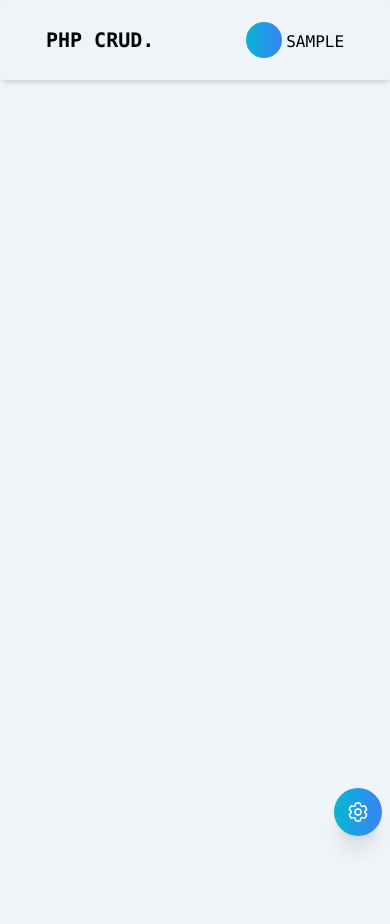
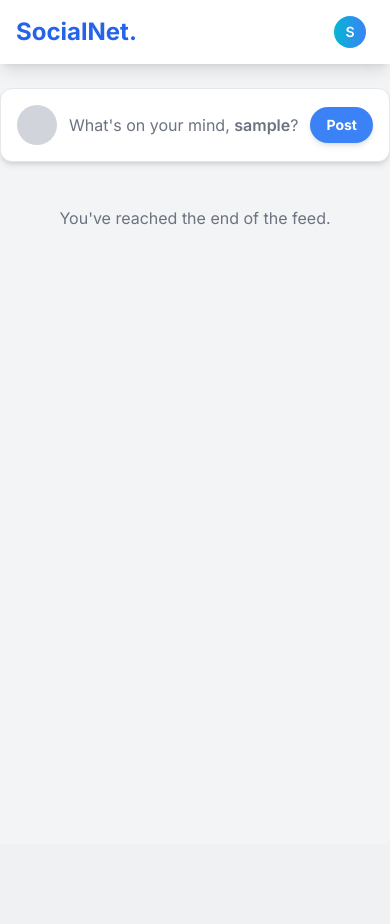
Before and after one commit to adityakurnias/PHP-CRUD, a PHP site: page /page/index.php in a window 390 px wide. After the commit the page ends 225 px from the top, so only its background shows below. Run offline with PHP 8.4, Linux system fonts and the light colour scheme; the visitor is signed in with stand-in values (Sample User, id 1); data that the repository does not hold is empty; some libraries are stand-ins or nearby versions.

Commit message:
change the style completly

```diff
--- a/index.php
+++ b/index.php
@@ -1,5 +1,5 @@
 <?php
-include("../konek.php");
+include("./konek.php");
 session_start();
 if (!isset($_SESSION['email']) && !isset($_SESSION['username'])) {
   header("location: ./action/login.php");
--- a/konek.php
+++ b/konek.php
@@ -1,7 +1,7 @@
 <?php
     $host = "localhost";
     $user = "root";
-    $pass = "";
+    $pass = "root";
     $db = "sosialnet";
 
 
--- a/page/index.php
+++ b/page/index.php
@@ -4,12 +4,9 @@ session_start();
 if (!isset($_SESSION['email']) && !isset($_SESSION['username'])) {
   header("location: ../action/login.php");
 }
+
 $query = "SELECT * FROM post ORDER BY datetime DESC";
 $sql = mysqli_query($konek, $query);
-
-$querya = "SELECT * FROM `users` ";
-$sqla = mysqli_query($konek, $querya);
-$hasil = mysqli_fetch_assoc($sqla);
 ?>
 <!DOCTYPE html>
 <html lang="en">
@@ -17,90 +14,107 @@ $hasil = mysqli_fetch_assoc($sqla);
 <head>
   <meta charset="UTF-8">
   <meta name="viewport" content="width=device-width, initial-scale=1.0">
-  <title>Home</title>
+  <title>Home - SocioPHP</title>
   <script src="https://cdn.tailwindcss.com"></script>
+  <link href="https://fonts.googleapis.com/css2?family=Inter:wght@400;600;700&display=swap" rel="stylesheet">
+  <style>
+    body {
+      font-family: 'Inter', sans-serif;
+    }
+  </style>
 </head>
 
-<body class="font-mono overflow-x-hidden h-screen bg-slate-100 box-border">
-  <nav class="sticky top-0 w-screen h-20 bg-slate-200/10 shadow-md flex flex-col justify-center z-10 backdrop-blur">
-    <div class="flex items-center justify-around border-b-[0.1  `px] border-slate-50">
-      <h1 class="font-bold text-xl">PHP CRUD.</h1>
-      <a href="account.php" class="flex items-center gap-1">
-        <div class="w-9 h-9 rounded-full bg-gradient-to-r from-cyan-500 to-blue-500"></div>
-        <div class="text-md pt-1"><?= strtoupper($_SESSION['username']); ?></div>
-      </a>
+<body class="bg-gray-100 min-h-screen">
+
+  <nav class="sticky top-0 w-full h-16 bg-white shadow-lg flex items-center justify-center z-10">
+    <div class="w-full max-w-4xl flex items-center justify-between px-4 sm:px-6 lg:px-8">
+      <h1 class="font-bold text-2xl text-blue-600">SocialNet.</h1>
+      <div class="flex items-center space-x-4">
+        <a href="account.php" class="flex items-center gap-2 p-2 rounded-full hover:bg-gray-100 transition duration-150">
+          <div class="w-8 h-8 rounded-full bg-gradient-to-r from-cyan-500 to-blue-500 flex items-center justify-center text-white font-semibold text-sm">
+            <?= strtoupper(substr($_SESSION['username'], 0, 1)); ?>
+          </div>
+          <div class="text-md font-semibold text-gray-700 hidden sm:block"><?= $_SESSION['username']; ?></div>
+        </a>
+        </div>
     </div>
   </nav>
 
-  <div class="mx-auto h-screen flex justify-center">
-    <div class="flex flex-col ">
-      <!-- main feed -->
+  <div class="flex justify-center py-6">
+    <div class="w-full max-w-xl space-y-5">
+
+      <div class="bg-white p-4 rounded-xl shadow-md border border-gray-200">
+        <div class="flex items-center">
+          <div class="w-10 h-10 rounded-full bg-gray-300"></div> <p class="ml-3 text-gray-500">What's on your mind, <span class="font-semibold"><?= $_SESSION['username']; ?></span>?</p>
+          <a href="../action/forum.php" class="ml-auto bg-blue-500 hover:bg-blue-600 text-white font-bold py-2 px-4 rounded-full text-sm transition duration-300 shadow-md">
+            Post
+          </a>
+        </div>
+      </div>
+
       <?php
       while ($result = mysqli_fetch_assoc($sql)) {
       ?>
-        <div class="items-center p-2">
-          <div class="border p-4 rounded-xl h-auto min-w-96 max-w-2xl flex flex-col ">
-            <div class="flex justify-between">
-              <div class="flex items-center">
-                <img class="h-11 w-11 rounded-full" src="../img/guest.png" />
-                <div class="ml-1.5 text-sm leading-tight">
-                  <span class="text-black font-bold block "><?= strtoupper($result['uid']) ?></span>
-                  <span class="text-gray-500 font-normal block"></span>
-                </div>
-              </div>
-              <!-- edit -->
-              <a href="../action/forum.php?ubah=<?= $result['id']; ?>" class="">🖊</a></span>
-            </div>
-            <div class="text-wrap break-words">
-              <p class="text-black block text-xl leading-snug mt-3 break-all"><?= $result['content']; ?></p>
-            </div>
-            <p class="text-gray-500 text-base py-1 my-0.5"><?= $result['datetime']; ?></p>
-            <div class="border-gray-200 border border-b-0 my-1"></div>
-            <div class="text-gray-500 flex mt-3">
-              <div class="flex items-center mr-6">
-                <a href="../action/process.php?laiks=<?= $result['id']; ?>"><img class="w-[25px] hover:w-7 duration-100" src="../img/heart.png"></a>
-                <span class="ml-3"><?= $result['laiks']; ?></span>
-              </div>
-              <div class="flex items-center ">
-                <a class="w-6" href="https://youtu.be/uHgt8giw1LY?si=7wkOaRBMxjqtJN1S" target="_blank"><img src="../img/comment.png" alt=""></a>
-                <span class="ml-8">
-                  <!-- delete -->
-                  <a href="../action/process.php?hapus=<?= $result['id']; ?>" name="hapus" onclick="return confirm('Hapus?')"><img class="w-4 hover:w-5 duration-100" src="../img/trash-bin.png"></a></span>
+        <div class="bg-white rounded-xl shadow-lg border border-gray-200 overflow-hidden">
+
+          <div class="flex justify-between items-center p-4 pb-3 border-b border-gray-100">
+            <div class="flex items-center">
+              <img class="h-10 w-10 rounded-full object-cover" src="../img/guest.png" alt="Profile Picture" />
+              <div class="ml-3 text-sm leading-snug">
+                <span class="text-gray-800 font-bold block"><?= strtoupper($result['uid']) ?></span>
+                <span class="text-gray-500 text-xs"><?= $result['datetime']; ?></span>
               </div>
             </div>
+
+            <div class="flex space-x-3 text-gray-400">
+              <a href="../action/forum.php?ubah=<?= $result['id']; ?>" class="hover:text-blue-500 transition duration-150" title="Edit Post">
+                <svg xmlns="http://www.w3.org/2000/svg" fill="none" viewBox="0 0 24 24" stroke-width="1.5" stroke="currentColor" class="w-5 h-5">
+                  <path stroke-linecap="round" stroke-linejoin="round" d="M16.862 4.487l1.687-1.688a1.875 1.875 0 112.652 2.652L6.832 19.82a4.5 4.5 0 01-1.897 1.13l-2.685.8.8-2.685a4.5 4.5 0 011.13-1.897L16.863 4.487zm0 0L19.5 7.125" />
+                </svg>
+              </a>
+              <a href="../action/process.php?hapus=<?= $result['id']; ?>" name="hapus" onclick="return confirm('Are you sure you want to delete this post?')" class="hover:text-red-500 transition duration-150" title="Delete Post">
+                <svg xmlns="http://www.w3.org/2000/svg" fill="none" viewBox="0 0 24 24" stroke-width="1.5" stroke="currentColor" class="w-5 h-5">
+                  <path stroke-linecap="round" stroke-linejoin="round" d="M14.74 9l-.346 9m-4.788 0L9.26 9m9.968-3.21c.342.052.682.107 1.022.166m-1.022-.165L18.16 19.673a2.25 2.25 0 01-2.244 2.077H8.084a2.25 2.25 0 01-2.244-2.077L4.56 6.496m18.157 0c-.39-.148-1.57-.45-3.007-.45H8.783c-1.437 0-2.617.302-3.007.45L3 6.496l.75-2.25a.75.75 0 01.75-.562h15c.313 0 .584.218.723.515l.385.77A.75.75 0 0121 4.5h-.75" />
+                </svg>
+              </a>
+            </div>
+          </div>
+
+          <div class="py-4 px-4">
+            <p class="text-gray-800 text-base whitespace-pre-wrap leading-relaxed">
+              <?= htmlspecialchars($result['content']); ?>
+            </p>
+          </div>
+
+          <div class="px-4 py-2 text-sm text-gray-500 font-medium border-t border-gray-100">
+            <span><?= $result['laiks']; ?> Likes</span>
+          </div>
+
+          <div class="flex border-t border-gray-100 divide-x divide-gray-100">
+
+            <a href="../action/process.php?laiks=<?= $result['id']; ?>" class="flex-1 flex items-center justify-center py-2 text-gray-600 hover:bg-gray-50 transition duration-150 group">
+              <img class="w-5 h-5 mr-2 group-hover:opacity-80" src="../img/heart.png" alt="Like">
+              <span class="font-semibold text-sm">Like</span>
+            </a>
+
+            <a href="https://youtu.be/uHgt8giw1LY?si=7wkOaRBMxjqtJN1S" target="_blank" class="flex-1 flex items-center justify-center py-2 text-gray-600 hover:bg-gray-50 transition duration-150 group">
+              <img class="w-5 h-5 mr-2 group-hover:opacity-80" src="../img/comment.png" alt="Comment">
+              <span class="font-semibold text-sm">Comment</span>
+            </a>
+
           </div>
         </div>
       <?php
       }
       ?>
-    </div>
 
-    <div class="group fixed bottom-0 right-0 p-2  flex items-end justify-end w-24 h-24 ">
-      <!-- main -->
-      <div class="text-white shadow-xl flex items-center justify-center p-3 rounded-full bg-gradient-to-r from-cyan-500 to-blue-500 z-50 absolute  ">
-        <svg xmlns="http://www.w3.org/2000/svg" fill="none" viewBox="0 0 24 24" stroke-width="1.5" stroke="currentColor" class="w-6 h-6 group-hover:rotate-90 transition-all duration-[0.6s]">
-          <path stroke-linecap="round" stroke-linejoin="round" d="M9.594 3.94c.09-.542.56-.94 1.11-.94h2.593c.55 0 1.02.398 1.11.94l.213 1.281c.063.374.313.686.645.87.074.04.147.083.22.127.324.196.72.257 1.075.124l1.217-.456a1.125 1.125 0 011.37.49l1.296 2.247a1.125 1.125 0 01-.26 1.431l-1.003.827c-.293.24-.438.613-.431.992a6.759 6.759 0 010 .255c-.007.378.138.75.43.99l1.005.828c.424.35.534.954.26 1.43l-1.298 2.247a1.125 1.125 0 01-1.369.491l-1.217-.456c-.355-.133-.75-.072-1.076.124a6.57 6.57 0 01-.22.128c-.331.183-.581.495-.644.869l-.213 1.28c-.09.543-.56.941-1.11.941h-2.594c-.55 0-1.02-.398-1.11-.94l-.213-1.281c-.062-.374-.312-.686-.644-.87a6.52 6.52 0 01-.22-.127c-.325-.196-.72-.257-1.076-.124l-1.217.456a1.125 1.125 0 01-1.369-.49l-1.297-2.247a1.125 1.125 0 01.26-1.431l1.004-.827c.292-.24.437-.613.43-.992a6.932 6.932 0 010-.255c.007-.378-.138-.75-.43-.99l-1.004-.828a1.125 1.125 0 01-.26-1.43l1.297-2.247a1.125 1.125 0 011.37-.491l1.216.456c.356.133.751.072 1.076-.124.072-.044.146-.087.22-.128.332-.183.582-.495.644-.869l.214-1.281z" />
-          <path stroke-linecap="round" stroke-linejoin="round" d="M15 12a3 3 0 11-6 0 3 3 0 016 0z" />
-        </svg>
+      <div class="text-center text-gray-500 py-6">
+        <p>You've reached the end of the feed.</p>
       </div>
-      <!-- sub left -->
-      <div class="absolute rounded-full transition-all duration-[0.2s] ease-out scale-y-0 group-hover:scale-y-100 group-hover:-translate-x-16   flex  p-2 hover:p-3 bg-green-300 scale-100 hover:bg-green-400 text-white">
-        <a href="account.php"><img src="../img/settings.png" width="30px"></a>
-      </div>
-      <!-- sub top -->
-      <div class="absolute rounded-full transition-all duration-[0.2s] ease-out scale-x-0 group-hover:scale-x-100 group-hover:-translate-y-16  flex  p-2 hover:p-3 bg-blue-300 hover:bg-blue-400  text-white">
-        <a href="../action/forum.php" name="mantap"><img id="addPopup" class="" src="../img/plus.png" width="30px" value="osas"></a>
-      </div>
-      <!-- sub middle -->
-      <div class="absolute rounded-full transition-all duration-[0.2s] ease-out scale-x-0 group-hover:scale-x-100 group-hover:-translate-y-14 group-hover:-translate-x-14   flex  p-2 hover:p-3 bg-yellow-300 hover:bg-yellow-400 text-white">
-        <a href="about.php">
-          <svg xmlns="http://www.w3.org/2000/svg" fill="none" viewBox="0 0 24 24" stroke-width="1.5" stroke="currentColor" class="w-5 h-5">
-            <path stroke-linecap="round" stroke-linejoin="round" d="M6.75 3v2.25M17.25 3v2.25M3 18.75V7.5a2.25 2.25 0 012.25-2.25h13.5A2.25 2.25 0 0121 7.5v11.25m-18 0A2.25 2.25 0 005.25 21h13.5A2.25 2.25 0 0021 18.75m-18 0v-7.5A2.25 2.25 0 015.25 9h13.5A2.25 2.25 0 0121 11.25v7.5m-9-6h.008v.008H12v-.008zM12 15h.008v.008H12V15zm0 2.25h.008v.008H12v-.008zM9.75 15h.008v.008H9.75V15zm0 2.25h.008v.008H9.75v-.008zM7.5 15h.008v.008H7.5V15zm0 2.25h.008v.008H7.5v-.008zm6.75-4.5h.008v.008h-.008v-.008zm0 2.25h.008v.008h-.008V15zm0 2.25h.008v.008h-.008v-.008zm2.25-4.5h.008v.008H16.5v-.008zm0 2.25h.008v.008H16.5V15z" />
-          </svg></a>
-      </div>
+
     </div>
   </div>
-  <script src="./js/addPopup.js"></script>
-</body>
+
+  </body>
 
 </html>
```
Also changed, not shown: action/forum.php (+43 -34 lines), page/account.php (+50 -22 lines).
